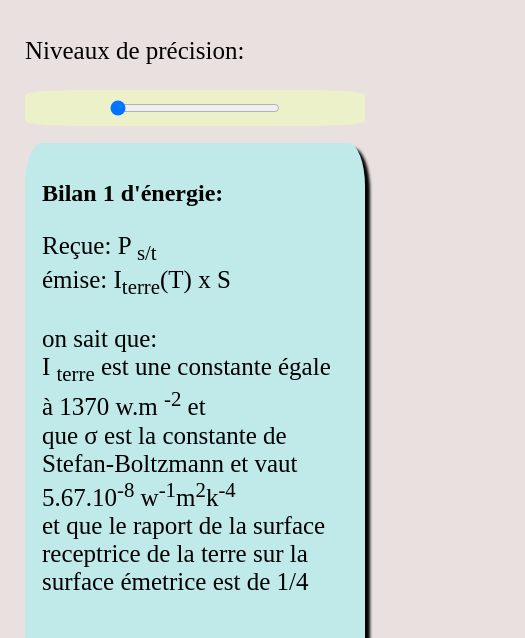
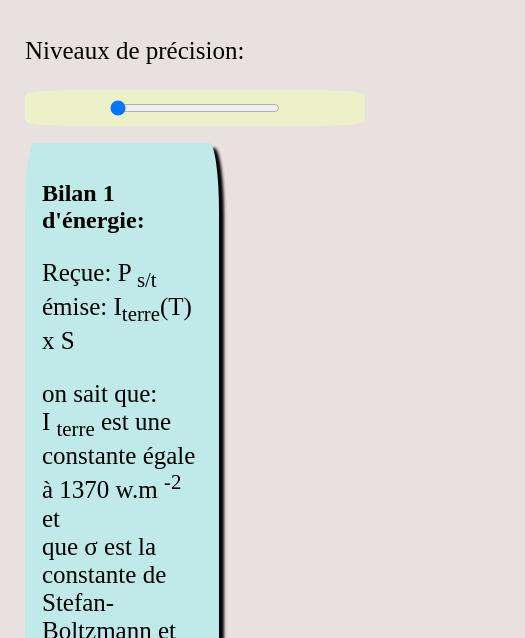
Before and after one commit to juguti/ens-cours, a plain HTML site: page index.html in a window 390 px wide. Shown: the part 206-844 px from the top of the page, 525 px wide, since content can reach past the window. Drawn offline with Linux system fonts and the light colour scheme.

Commit message:
Update style.css

```diff
--- a/style.css
+++ b/style.css
@@ -24,7 +24,7 @@ h1{
 }
 #niv1,#niv2,#niv3{
     display: flex;
-    justify-content: space-around;
+
     align-items: center;
 }
 #niv2 ,#niv3{
@@ -57,7 +57,8 @@ p{
 }
 @media screen and (max-width: 800px){
     #niv1,#niv2,#niv3{
-        display:block;
+        flex-direction:colum;
+        justify-content: space-around;
     }
     .texte{
         width: 90%;
```
